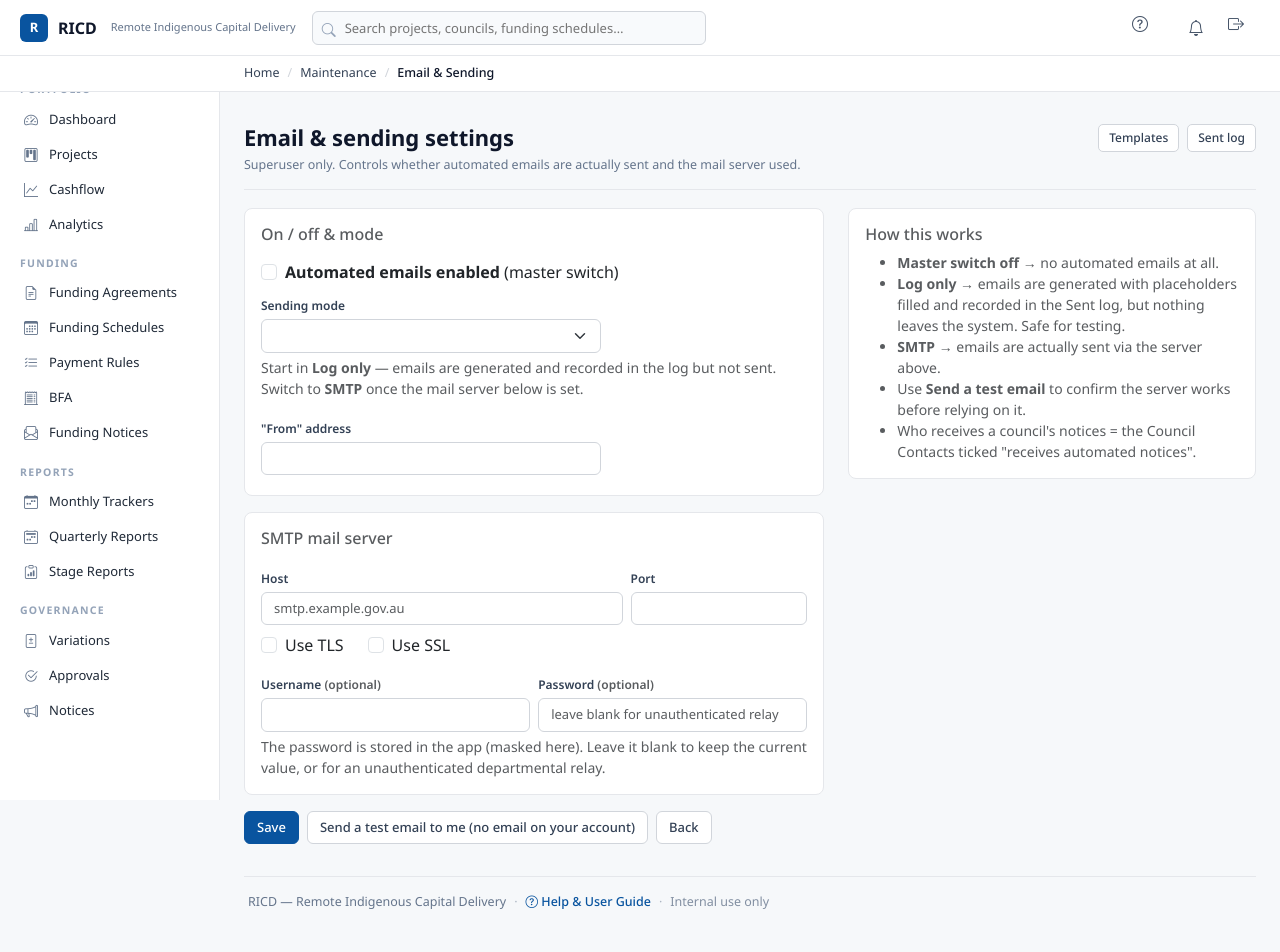
After one commit to hazzamyman/ricd-django, a Django app: template src/apps/ui/templates/maintenance/email_settings.html in a window 1280 px wide. The commit adds this page. Run offline with Django 5.2, Linux system fonts and the light colour scheme; the template is opened without the code that fills it, so the values that code supplies are empty.

Commit message:
@ feat(notifications): runtime SMTP settings (superuser) + Phase 2 daily reminders
SMTP / sending config editable at runtime by superusers, and the time-based
reminder command.

- SiteSettings gains notifications_enabled (master switch), email_send_mode
  (LOG vs SMTP), host/port/use_tls/use_ssl/host_user/host_password (migration
  0048). Password stored masked (write-only field; blank keeps the existing).
- EmailSettingsView (superuser-only) at Maintenance > Automated Emails >
  Sending (SMTP): master on/off, mode, server config, from-address, and a
  "send a test email to me" button.
- notifications service builds the SMTP connection from SiteSettings; respects
  the master switch; LOG mode records to the sent-log without sending.
- send_due_notifications management command (run daily; idempotent; --dry-run):
  overdue monthly trackers + quarterly reports (council-level) and stage 1/2
  target & sunset reminders at 30 days and 1 day out (QBUILD auto-excluded).
  Docstring has the cron / Windows Task Scheduler lines.
- tests/test_due_notifications.py: stage reminder sent + idempotent; master
  switch off blocks all sends.

Co-Authored-By: Claude Opus 4.8 <noreply@anthropic.com>
@

```diff
--- /dev/null
+++ b/src/apps/ui/templates/maintenance/email_settings.html
@@ -0,0 +1,89 @@
+{% extends "base.html" %}
+{% block title %}Email &amp; Sending Settings — RICD{% endblock %}
+{% block breadcrumbs %}
+  <span class="sep">/</span><a href="{% url 'ui:maintenance' %}">Maintenance</a>
+  <span class="sep">/</span><span class="current">Email &amp; Sending</span>
+{% endblock %}
+
+{% block content %}
+<div class="pg-head">
+  <div>
+    <h1>Email &amp; sending settings</h1>
+    <div class="meta">Superuser only. Controls whether automated emails are actually sent and the mail server used.</div>
+  </div>
+  <div class="actions">
+    <a href="{% url 'ui:email_template_list' %}" class="btn btn-outline-secondary btn-sm">Templates</a>
+    <a href="{% url 'ui:notification_log' %}" class="btn btn-outline-secondary btn-sm">Sent log</a>
+  </div>
+</div>
+
+<div class="row">
+  <div class="col-lg-7">
+    <form method="post">
+      {% csrf_token %}
+      <div class="card mb-3"><div class="card-body">
+        <h6 class="text-muted mb-3">On / off &amp; mode</h6>
+        <div class="form-check mb-2">
+          <input type="checkbox" class="form-check-input" id="notifications_enabled" name="notifications_enabled" {% if s.notifications_enabled %}checked{% endif %}>
+          <label class="form-check-label" for="notifications_enabled"><b>Automated emails enabled</b> (master switch)</label>
+        </div>
+        <div class="mb-3">
+          <label class="form-label">Sending mode</label>
+          <select name="email_send_mode" class="form-select" style="max-width:340px;">
+            {% for value, label in s.EmailSendMode.choices %}
+              <option value="{{ value }}" {% if s.email_send_mode == value %}selected{% endif %}>{{ label }}</option>
+            {% endfor %}
+          </select>
+          <div class="form-text text-muted">Start in <b>Log only</b> — emails are generated and recorded in the log but not sent. Switch to <b>SMTP</b> once the mail server below is set.</div>
+        </div>
+        <div class="mb-1">
+          <label class="form-label">"From" address</label>
+          <input type="email" class="form-control" name="notifications_from_email" value="{{ s.notifications_from_email }}" style="max-width:340px;">
+        </div>
+      </div></div>
+
+      <div class="card mb-3"><div class="card-body">
+        <h6 class="text-muted mb-3">SMTP mail server</h6>
+        <div class="row g-2">
+          <div class="col-sm-8"><label class="form-label">Host</label>
+            <input type="text" class="form-control" name="email_host" value="{{ s.email_host }}" placeholder="smtp.example.gov.au"></div>
+          <div class="col-sm-4"><label class="form-label">Port</label>
+            <input type="number" class="form-control" name="email_port" value="{{ s.email_port }}"></div>
+        </div>
+        <div class="d-flex gap-4 mt-2">
+          <div class="form-check"><input type="checkbox" class="form-check-input" id="email_use_tls" name="email_use_tls" {% if s.email_use_tls %}checked{% endif %}><label class="form-check-label" for="email_use_tls">Use TLS</label></div>
+          <div class="form-check"><input type="checkbox" class="form-check-input" id="email_use_ssl" name="email_use_ssl" {% if s.email_use_ssl %}checked{% endif %}><label class="form-check-label" for="email_use_ssl">Use SSL</label></div>
+        </div>
+        <div class="row g-2 mt-1">
+          <div class="col-sm-6"><label class="form-label">Username <span class="text-muted">(optional)</span></label>
+            <input type="text" class="form-control" name="email_host_user" value="{{ s.email_host_user }}" autocomplete="off"></div>
+          <div class="col-sm-6"><label class="form-label">Password <span class="text-muted">(optional)</span></label>
+            <input type="password" class="form-control" name="email_host_password" value="" placeholder="{% if s.email_host_password %}•••••••• (unchanged){% else %}leave blank for unauthenticated relay{% endif %}" autocomplete="new-password"></div>
+        </div>
+        <div class="form-text text-muted mt-1">
+          The password is stored in the app (masked here). Leave it blank to keep the current value, or for an unauthenticated departmental relay.
+        </div>
+      </div></div>
+
+      <div class="d-flex gap-2">
+        <button type="submit" class="btn btn-primary">Save</button>
+        <button type="submit" name="action" value="test" class="btn btn-outline-secondary">Send a test email to me ({{ request.user.email|default:"no email on your account" }})</button>
+        <a href="{% url 'ui:maintenance' %}" class="btn btn-outline-secondary">Back</a>
+      </div>
+    </form>
+  </div>
+
+  <div class="col-lg-5">
+    <div class="card"><div class="card-body">
+      <h6 class="text-muted">How this works</h6>
+      <ul class="small text-muted mb-0">
+        <li><b>Master switch off</b> → no automated emails at all.</li>
+        <li><b>Log only</b> → emails are generated with placeholders filled and recorded in the Sent log, but nothing leaves the system. Safe for testing.</li>
+        <li><b>SMTP</b> → emails are actually sent via the server above.</li>
+        <li>Use <b>Send a test email</b> to confirm the server works before relying on it.</li>
+        <li>Who receives a council's notices = the Council Contacts ticked "receives automated notices".</li>
+      </ul>
+    </div></div>
+  </div>
+</div>
+{% endblock %}
--- a/src/apps/ui/templates/maintenance/index.html
+++ b/src/apps/ui/templates/maintenance/index.html
@@ -197,9 +197,10 @@
           <h2><i class="bi bi-envelope-paper me-1 text-muted"></i>Automated Emails</h2>
         </div>
         <div class="text-muted mb-3" style="font-size:12px">Edit the wording of auto-notices (payment released, agreement signed, report decisions, overdue reminders…) with placeholders, and view the log of what was sent.</div>
-        <div class="d-flex gap-2">
+        <div class="d-flex gap-2 flex-wrap">
           <a href="{% url 'ui:email_template_list' %}" class="btn btn-sm btn-outline-secondary">Templates</a>
           <a href="{% url 'ui:notification_log' %}" class="btn btn-sm btn-outline-secondary">Sent log</a>
+          {% if user.is_superuser %}<a href="{% url 'ui:email_settings' %}" class="btn btn-sm btn-primary">Sending (SMTP)</a>{% endif %}
         </div>
       </div>
     </div>
--- a/src/apps/ui/urls.py
+++ b/src/apps/ui/urls.py
@@ -18,6 +18,7 @@ urlpatterns = [
     path('maintenance/email-templates/', views.crud_views.EmailTemplateListView.as_view(), name='email_template_list'),
     path('maintenance/email-templates/<int:pk>/edit/', views.crud_views.EmailTemplateUpdateView.as_view(), name='email_template_edit'),
     path('maintenance/notifications-log/', views.crud_views.NotificationLogView.as_view(), name='notification_log'),
+    path('maintenance/email-settings/', views.crud_views.EmailSettingsView.as_view(), name='email_settings'),
 
     # Planning views
     path('planning/', views.planning_views.planning_list, name='planning_list'),
```
Also changed, not shown: src/apps/core/management/commands/send_due_notifications.py (added, +84 -0 lines), src/apps/core/models/accounts_models.py (+23 -0 lines), src/apps/core/services/notifications.py (+64 -14 lines), src/apps/ui/views/crud_views.py (+44 -0 lines), tests/test_due_notifications.py (added, +44 -0 lines), src/apps/core/management/__init__.py (added), src/apps/core/management/commands/__init__.py (added), src/apps/core/migrations/0048_sitesettings_email_host_and_more.py (added).
